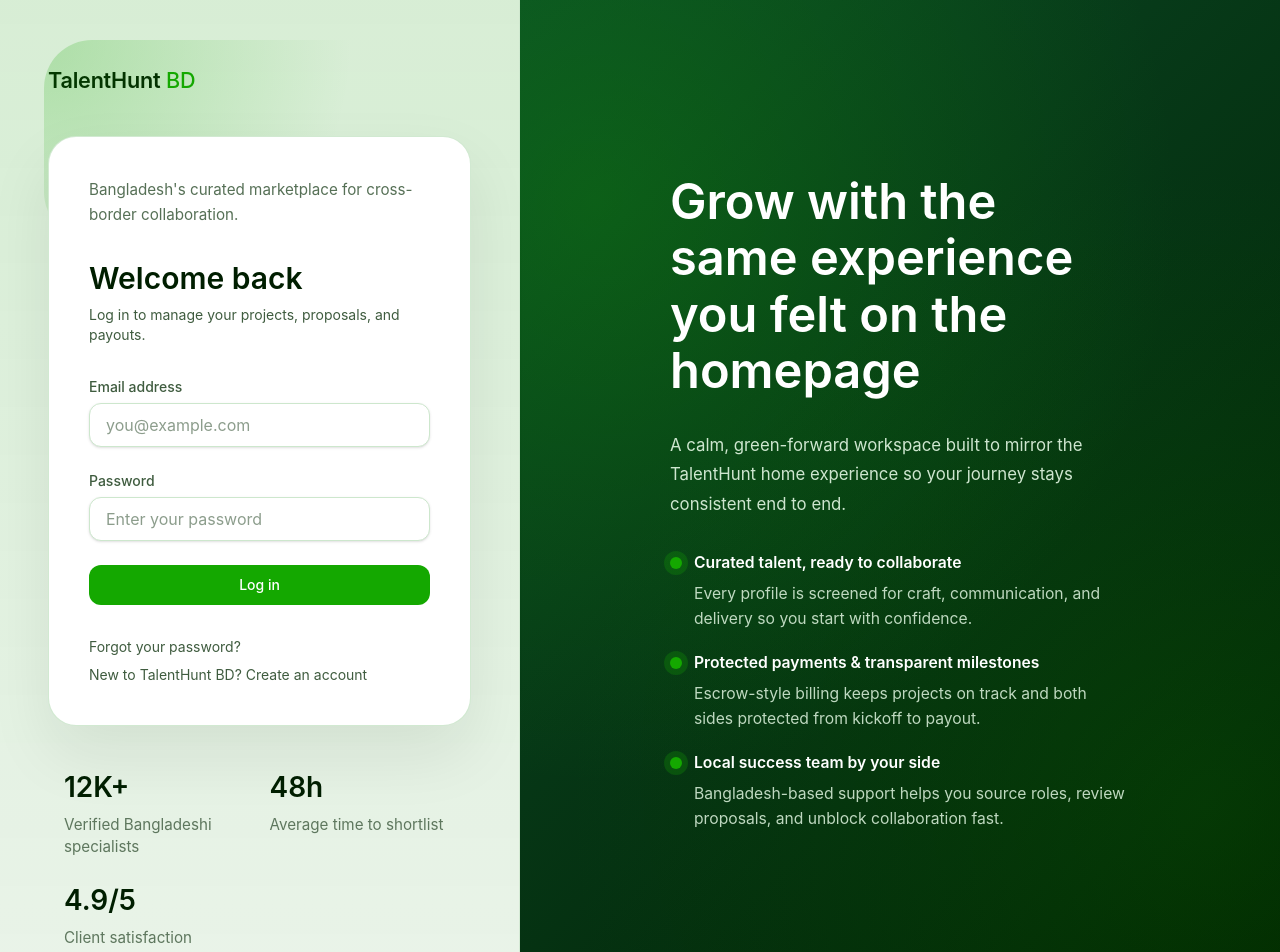
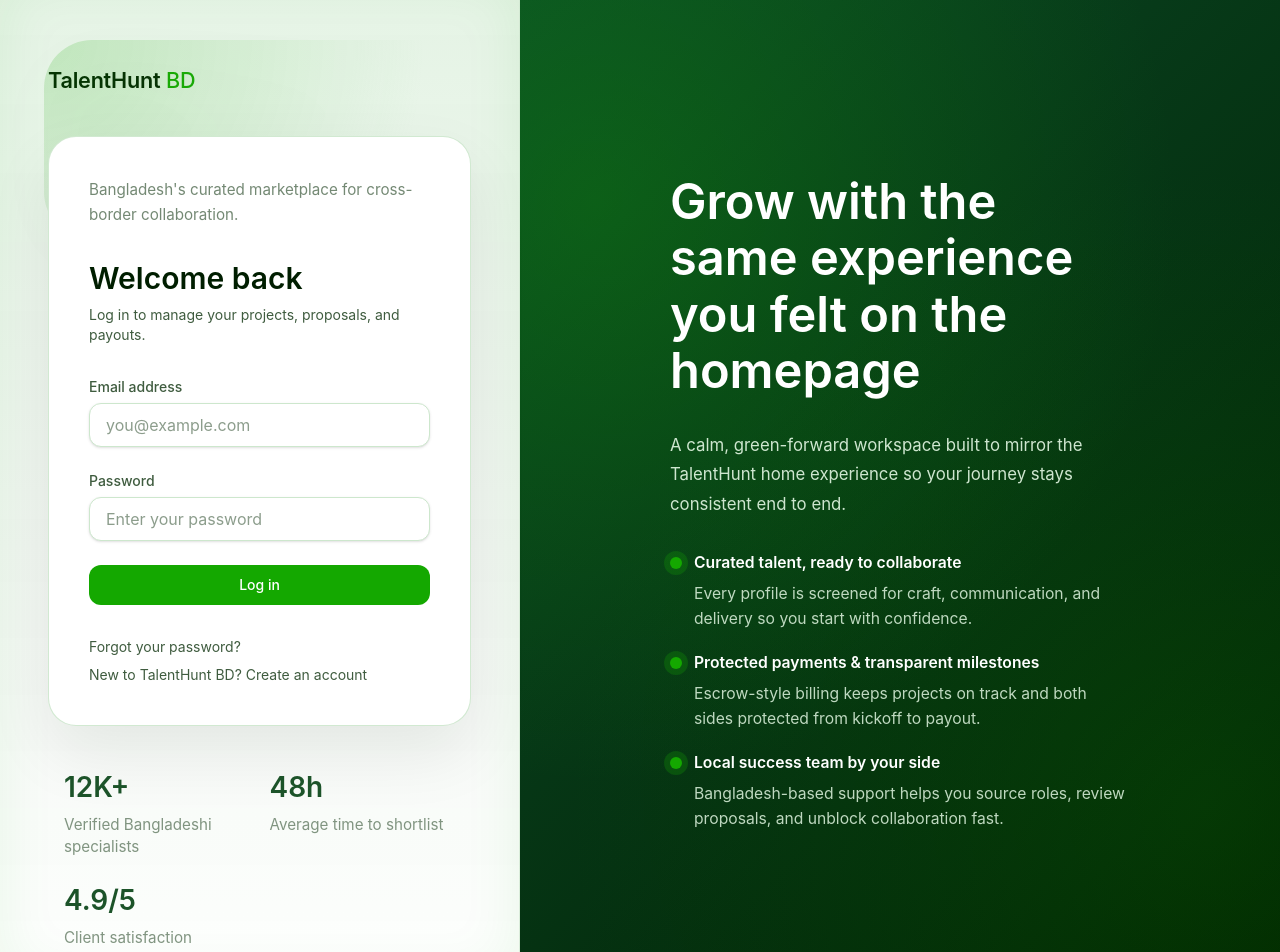
Before and after one commit to rahmatullahboss/Talent-hunt, a Next.js app in the folder web/: page /signin in a window 1280 px wide. Shown: the top 952 px of the page. Built offline with nearby package versions, Linux system fonts and the light colour scheme; no server answers.

Commit message:
Brighten auth panel to match light theme

```diff
--- a/web/src/app/(auth)/auth.css
+++ b/web/src/app/(auth)/auth.css
@@ -2,7 +2,10 @@
   display: grid;
   min-height: 100vh;
   grid-template-columns: minmax(0, 520px) minmax(0, 1fr);
-  background: radial-gradient(circle at 0% -10%, rgba(20, 168, 0, 0.15), transparent 55%), var(--background);
+  background:
+    radial-gradient(circle at 0% -20%, rgba(79, 193, 97, 0.18), transparent 60%),
+    radial-gradient(circle at 0% 100%, rgba(141, 222, 160, 0.1), transparent 55%),
+    var(--background);
   color: var(--foreground);
 }
 
@@ -22,8 +25,11 @@
   flex-direction: column;
   gap: 2.5rem;
   padding: 4rem 3rem 3.5rem;
-  background: linear-gradient(180deg, rgba(20, 168, 0, 0.12) 0%, rgba(20, 168, 0, 0.04) 100%), var(--background);
+  background:
+    linear-gradient(180deg, rgba(229, 243, 229, 0.95) 0%, rgba(242, 247, 242, 0.98) 55%, rgba(255, 255, 255, 0.95) 100%),
+    var(--background);
   border-right: 1px solid rgba(205, 231, 205, 0.7);
+  box-shadow: inset 0 -24px 60px rgba(20, 168, 0, 0.08);
 }
 
 .auth-panel::after {
@@ -32,8 +38,9 @@
   inset: 2.5rem 2.75rem auto;
   height: 200px;
   border-radius: 48px;
-  background: radial-gradient(circle at top left, rgba(20, 168, 0, 0.22), transparent 65%);
+  background: radial-gradient(circle at top left, rgba(20, 168, 0, 0.18), rgba(155, 222, 155, 0.08) 65%, transparent 80%);
   z-index: 0;
+  filter: drop-shadow(0 20px 35px rgba(20, 168, 0, 0.08));
 }
 
 .auth-brand {
@@ -67,7 +74,7 @@
 .auth-card__headline p {
   font-size: 0.95rem;
   line-height: 1.65;
-  color: rgba(63, 92, 63, 0.88);
+  color: rgba(63, 92, 63, 0.72);
 }
 
 .auth-content {
@@ -87,13 +94,13 @@
 .auth-stat dt {
   font-size: 1.75rem;
   font-weight: 600;
-  color: var(--foreground);
+  color: rgba(9, 68, 23, 0.92);
 }
 
 .auth-stat dd {
   margin-top: 0.35rem;
   font-size: 0.95rem;
-  color: rgba(63, 92, 63, 0.82);
+  color: rgba(63, 92, 63, 0.65);
 }
 
 .auth-showcase {
```
